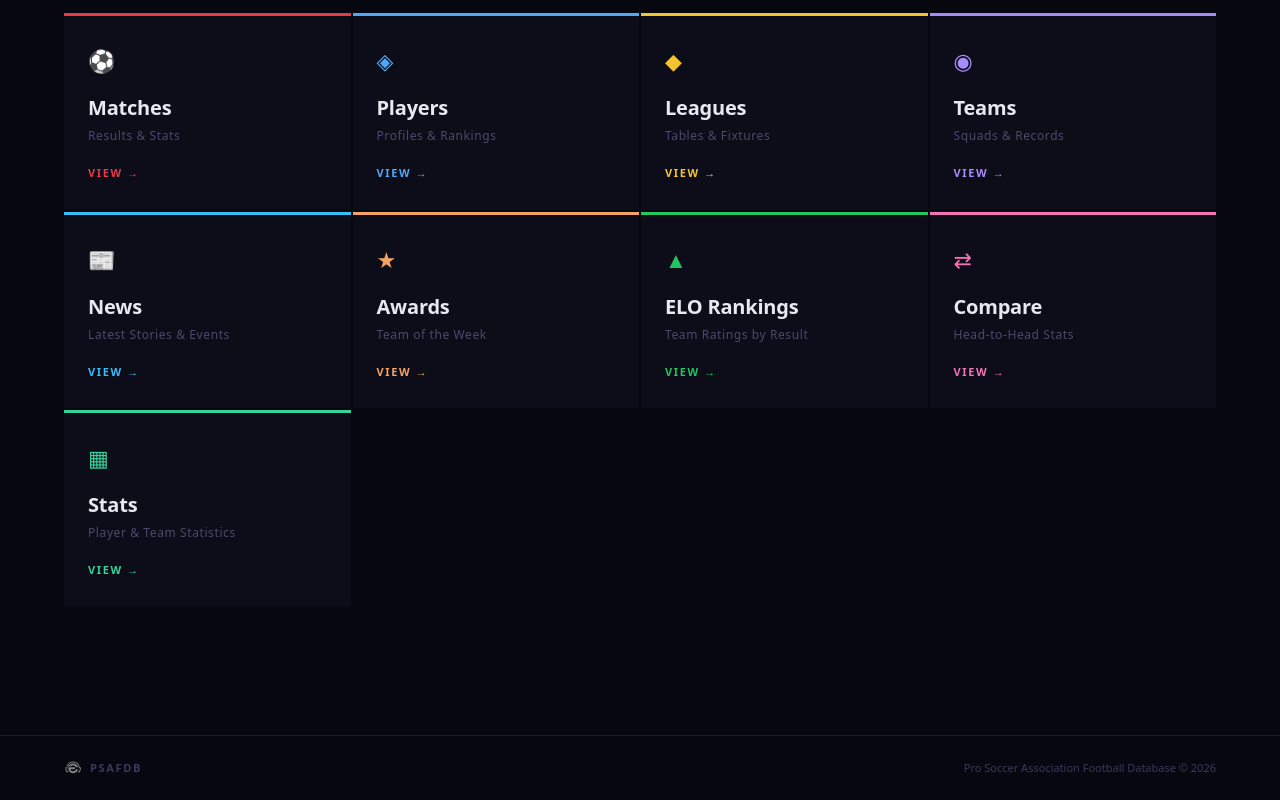
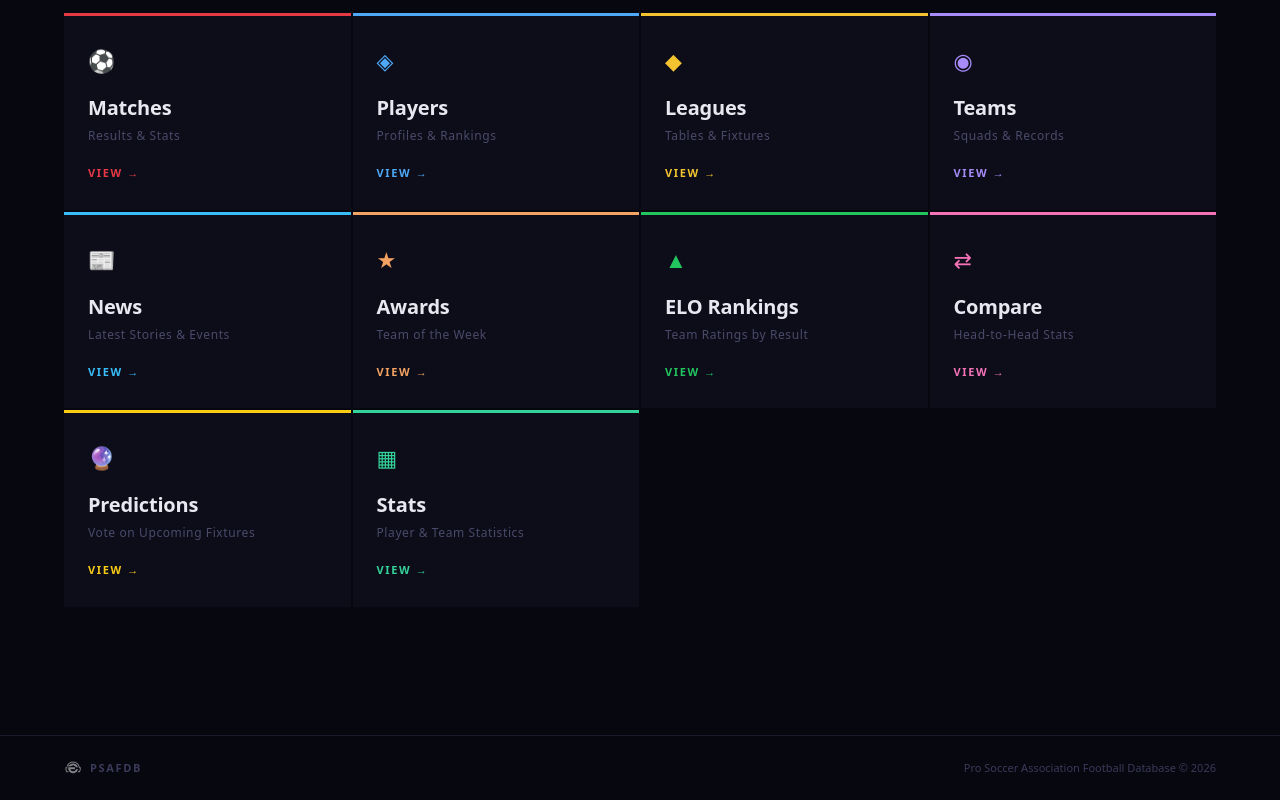
Before and after one commit to Sam07Person/psafdb-web, a Next.js app: page / in a window 1280 px wide. Shown: the part 441-1241 px from the top of the page. Built offline with nearby package versions, Linux system fonts and the light colour scheme.

Commit message:
Update project files

```diff
--- a/src/app/page.tsx
+++ b/src/app/page.tsx
@@ -57,6 +57,13 @@ const NAV_ITEMS = [
     sub: "Head-to-Head Stats",
     accent: "#f472b6",
     icon: "⇄",
+  },
+  {
+    href: "/predictions",
+    label: "Predictions",
+    sub: "Vote on Upcoming Fixtures",
+    accent: "#facc15",
+    icon: "🔮",
   },
   {
     href: "/stats",
```
